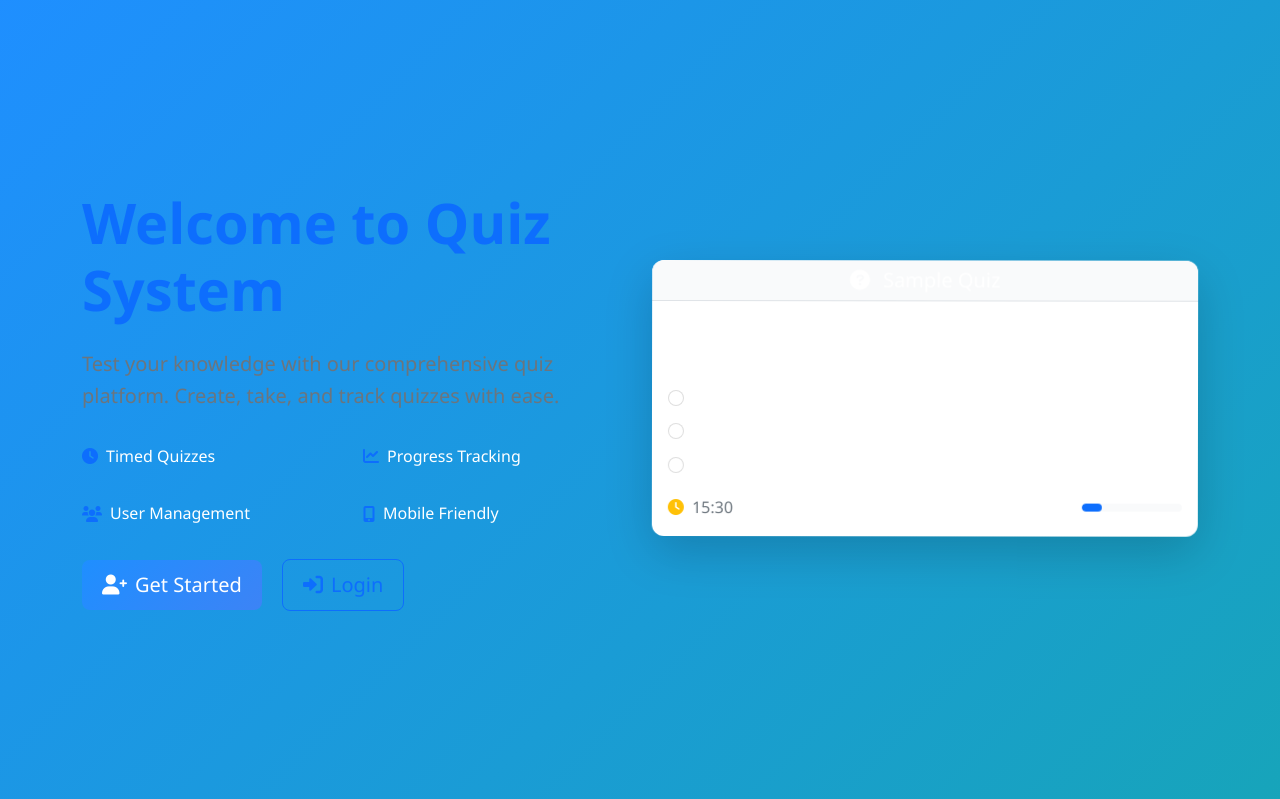
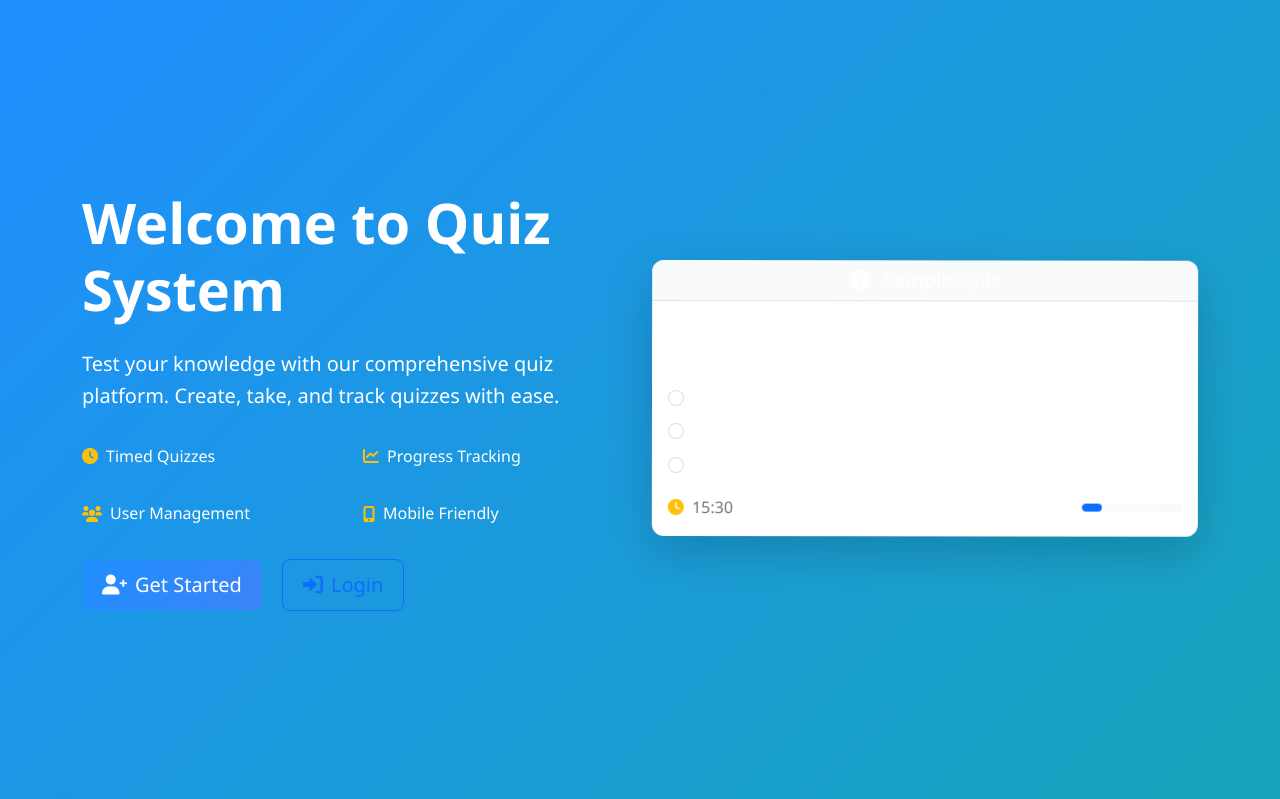
Before and after one commit to shivamchaubey027/QuizMaster, a Flask app: page / in a window 1280 px wide. Shown: the part 58-857 px from the top of the page. Run offline with Flask 3, Linux system fonts and the light colour scheme; some libraries are stand-ins or nearby versions.

Commit message:
Improve quiz creation and landing page appearance for better user experience
Fixes CSRF token implementation, modifies landing page text color for readability.

Replit-Commit-Author: Agent
Replit-Commit-Session-Id: 8d0cf5b2-b740-4069-801b-22bd0f7c00b5
Replit-Commit-Screenshot-Url: https://storage.googleapis.com/screenshot-production-us-central1/82560999-9c72-4852-9856-066357615cfe/4a6978e0-edff-4d9c-8187-408ede88e950.jpg

```diff
--- a/app.py
+++ b/app.py
@@ -5,6 +5,7 @@ from datetime import datetime
 from flask import Flask, render_template, redirect, url_for
 from flask_sqlalchemy import SQLAlchemy
 from flask_login import LoginManager, current_user
+from flask_wtf.csrf import CSRFProtect
 from sqlalchemy.orm import DeclarativeBase
 from werkzeug.middleware.proxy_fix import ProxyFix
 
@@ -31,6 +32,7 @@ app.config["WTF_CSRF_ENABLED"] = True
 
 # Initialize extensions
 db.init_app(app)
+csrf = CSRFProtect(app)
 login_manager = LoginManager()
 login_manager.init_app(app)
 login_manager.login_view = 'auth.login'
@@ -64,6 +66,11 @@ def index():
 def inject_now():
     return {'now': datetime.utcnow()}
 
+@app.context_processor
+def inject_csrf_token():
+    from flask_wtf.csrf import generate_csrf
+    return dict(csrf_token=generate_csrf)
+
 with app.app_context():
     # Import models to ensure they're registered
     import models
--- a/templates/admin/create_quiz.html
+++ b/templates/admin/create_quiz.html
@@ -3,7 +3,7 @@
 {% block title %}Create Quiz - Admin{% endblock %}
 
 {% block head %}
-<meta name="csrf-token" content="{{ csrf_token() }}">
+<meta name="csrf-token" content="{{ csrf_token }}">
 {% endblock %}
 
 {% block content %}
--- a/templates/index.html
+++ b/templates/index.html
@@ -8,10 +8,10 @@
         <div class="row align-items-center min-vh-100">
             <div class="col-lg-6">
                 <div class="hero-content">
-                    <h1 class="display-4 fw-bold text-primary mb-4">
+                    <h1 class="display-4 fw-bold text-white mb-4">
                         Welcome to Quiz System
                     </h1>
-                    <p class="lead text-muted mb-4">
+                    <p class="lead text-white mb-4">
                         Test your knowledge with our comprehensive quiz platform.
                         Create, take, and track quizzes with ease.
                     </p>
@@ -19,26 +19,26 @@
                     <div class="hero-features mb-4">
                         <div class="row g-3">
                             <div class="col-md-6">
-                                <div class="feature-item">
-                                    <i class="fas fa-clock text-primary me-2"></i>
+                                <div class="feature-item text-white">
+                                    <i class="fas fa-clock text-warning me-2"></i>
                                     <span>Timed Quizzes</span>
                                 </div>
                             </div>
                             <div class="col-md-6">
-                                <div class="feature-item">
-                                    <i class="fas fa-chart-line text-primary me-2"></i>
+                                <div class="feature-item text-white">
+                                    <i class="fas fa-chart-line text-warning me-2"></i>
                                     <span>Progress Tracking</span>
                                 </div>
                             </div>
                             <div class="col-md-6">
-                                <div class="feature-item">
-                                    <i class="fas fa-users text-primary me-2"></i>
+                                <div class="feature-item text-white">
+                                    <i class="fas fa-users text-warning me-2"></i>
                                     <span>User Management</span>
                                 </div>
                             </div>
                             <div class="col-md-6">
-                                <div class="feature-item">
-                                    <i class="fas fa-mobile-alt text-primary me-2"></i>
+                                <div class="feature-item text-white">
+                                    <i class="fas fa-mobile-alt text-warning me-2"></i>
                                     <span>Mobile Friendly</span>
                                 </div>
                             </div>
```
